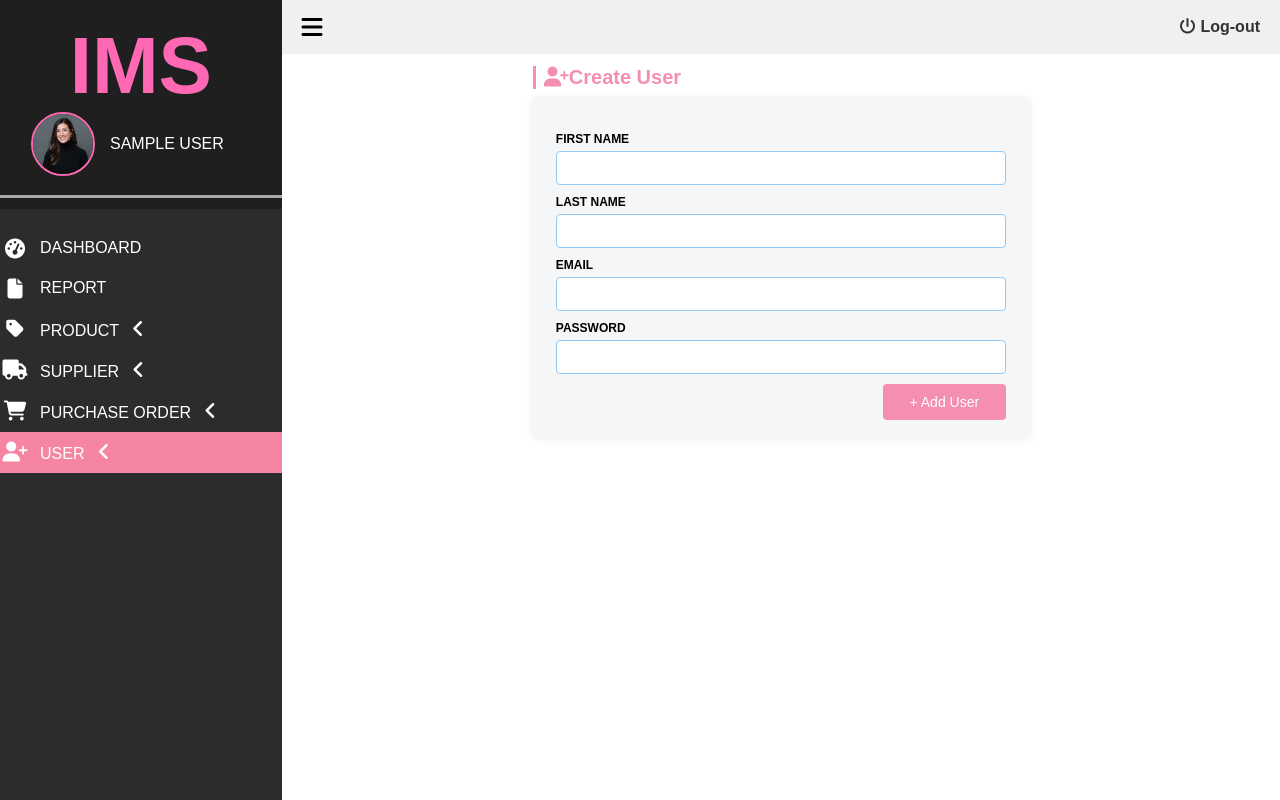
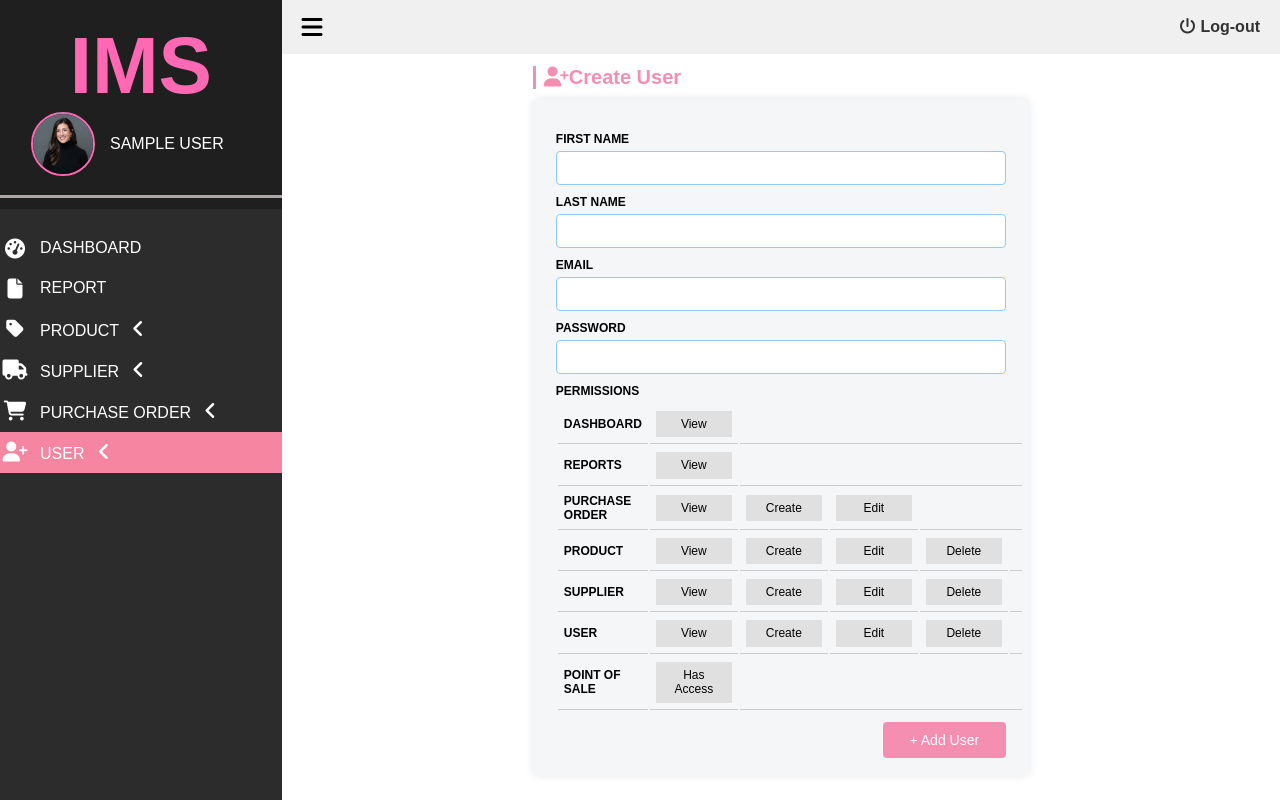
Before and after one commit to MeenakshiSharma-1993/Inventory-Management-System, a PHP site: page /user-add.php in a window 1280 px wide. Run offline with PHP 8.4, Linux system fonts and the light colour scheme; the visitor is signed in with stand-in values (Sample User, id 1); some libraries are stand-ins or nearby versions.

Commit message:
made change in user-add.php and make permission.php

```diff
--- /dev/null
+++ b/permission.php
@@ -0,0 +1,76 @@
+<table>
+    <tr>
+        <td class="module">DASHBOARD</td>
+        <td><span class="permission" data-value="dasboard-view">View</span></td>
+        <td colspan="4"></td>
+    </tr>
+
+    <tr>
+        <td class="module">REPORTS</td>
+        <td><span class="permission" data-value="reports-view">View</span></td>
+        <td colspan="4"></td>
+    </tr>
+
+    <tr>
+        <td class="module">PURCHASE ORDER</td>
+        <td><span class="permission" data-value="purchase-view">View</span></td>
+        <td><span class="permission" data-value="purchase-create">Create</span></td>
+        <td><span class="permission" data-value="purchase-edit">Edit</span></td>
+        <td colspan="2"></td>
+    </tr>
+
+    <tr>
+        <td class="module">PRODUCT</td>
+        <td><span class="permission" data-value="product-view">View</span></td>
+        <td><span class="permission" data-value="product-create">Create</span></td>
+        <td><span class="permission" data-value="product-edit">Edit</span></td>
+        <td><span class="permission" data-value="product-delete">Delete</span></td>
+        <td></td>
+    </tr>
+
+    <tr>
+        <td class="module">SUPPLIER</td>
+        <td><span class="permission" data-value="supplier-view">View</span></td>
+        <td><span class="permission" data-value="supplier-create">Create</span></td>
+        <td><span class="permission" data-value="supplier-edit">Edit</span></td>
+        <td><span class="permission" data-value="supplier-delete">Delete</span></td>
+        <td></td>
+    </tr>
+
+    <tr>
+        <td class="module">USER</td>
+        <td><span class="permission" data-value="user-view">View</span></td>
+        <td><span class="permission" data-value="user-create">Create</span></td>
+        <td><span class="permission" data-value="user-edit">Edit</span></td>
+        <td><span class="permission" data-value="user-delete">Delete</span></td>
+        <td></td>
+    </tr>
+
+    <tr>
+        <td class="module">POINT OF SALE</td>
+        <td><span class="permission" data-value="pon">Has Access</span></td>
+        <td colspan="4"></td>
+    </tr>
+</table>
+
+
+
+<script>
+    document.addEventListener('click', function(e) {
+        let permissions = [];
+        let target = e.target;
+        if (target.classList.contains('permission')) {
+            target.classList.toggle('permissionActive');
+        }
+        let permissionName = target.dataset.value;
+        document.querySelectorAll('.permission.permissionActive').forEach(function(e) {
+            let permissionValue = e.dataset.value;
+            if (permissionValue) {
+                permissions.push(permissionValue);
+            }
+            document.getElementById("permission_value").value=permissions.join(',');
+        });
+
+        //console.log(permissions);
+    })
+</script>
--- a/public/css/style.css
+++ b/public/css/style.css
@@ -685,6 +685,27 @@ button:hover {
   transition: 4.0s all ease-in-out;
 }
 
+.module {
+  text-align: left;
+  font-weight: bold;
+}
+
+.permission {
+  display: inline-block;
+  padding: 6px 12px;
+  background-color: #e0e0e0;
+  /* border-radius: 4px; */
+  color: #000;
+  user-select: none;
+  width:52px;
+  cursor: pointer;
+}
+
+.permissionActive {
+  background-color: #ff69b4;
+  color: white;
+  transition: 0.3s all;
+}
 
 /*user-list CSS end*/
 
@@ -1080,14 +1101,15 @@ input[type="number"] {
   margin-left: 10px;
   text-decoration: none;
   text-align: center;
- width: 100px;
+  width: 100px;
 }
 
-.reportBtn:hover{
+.reportBtn:hover {
   background-color: #fcb5c7;
 
 }
-.export-btn{
-      display: flex;
-    justify-content: flex-end;
+
+.export-btn {
+  display: flex;
+  justify-content: flex-end;
 }
--- a/user-add.php
+++ b/user-add.php
@@ -47,7 +47,12 @@ if (!isset($user)) {
 
                             <label for="password">PASSWORD</label>
                             <input type="password" id="password" name="password" required>
-
+                            <label for="email">Permissions</label>
+                            <input type="hidden" name="permission_value" id="permission_value">
+                            <!-- permission code -->
+                            <?php
+                              include 'permission.php';
+                            ?>
                             <button type="submit" class="formBtn">+ Add User</button>
                         </form>
 
```
Also changed, not shown: public/Database/add.php (+6 -6 lines).
